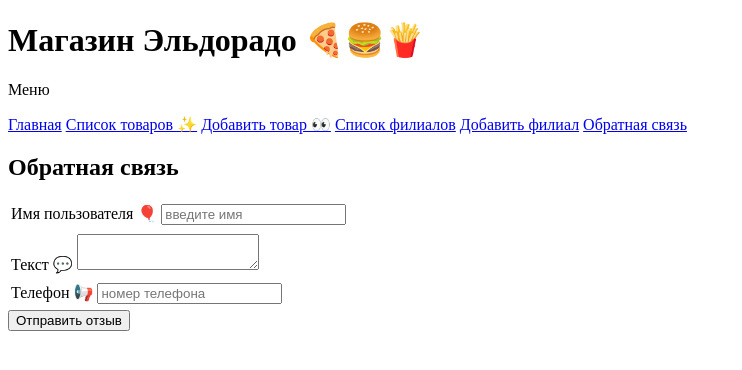
After one commit to eistop42/shop51, a Django app: page /feedback in a window 1280 px wide. The commit adds this page. Shown: the top 370 px of the page, without its empty margins (0-742 px from the left). Run offline with Django 5.2, Linux system fonts and the light colour scheme.

Commit message:
93-34 feedback, category

```diff
--- a/core/admin.py
+++ b/core/admin.py
@@ -1,7 +1,8 @@
 from django.contrib import admin
 
-from .models import Product, Filial, ProductCategory
+from .models import Product, Filial, ProductCategory, Feedback
 
 admin.site.register(Product)
 admin.site.register(Filial)
 admin.site.register(ProductCategory)
+admin.site.register(Feedback)
--- a/core/urls.py
+++ b/core/urls.py
@@ -8,8 +8,9 @@ urlpatterns = [
     path('myname', name),
     path('products', products),
     path('filials', filials),
-    path('products/<int:product_id>',  product_detail),
-    path('products/add', add_product),
+    path('products/<int:product_id>',  product_detail, name='product_detail'),
+    path('products/add', add_product, name='add_product'),
     path('filials/add', add_filial),
-    path('categories/<int:category_id>', products_category)
+    path('categories/<int:category_id>', products_category),
+    path('feedback', feedback, name='feedback')
 ]
--- a/core/views.py
+++ b/core/views.py
@@ -21,7 +21,7 @@ def name(request):
 def products(request):
 
     # получить товары из базы
-    categories = ProductCategory.objects.all()
+    categories = ProductCategory.objects.all() # select * from Product_category
 
     context = {'categories': categories}
     return render(request, 'products.html', context)
@@ -31,7 +31,10 @@ def products_category(request, category_id):
 
     category = ProductCategory.objects.get(id=category_id)
 
-    context = {'category': category}
+    # получаем все товары из категории
+    products = Product.objects.filter(category_id=category_id)
+
+    context = {'category': category, 'products': products}
     return render(request, 'products_category.html', context)
 
 
@@ -56,22 +59,35 @@ def add_product(request):
 
     errors = ''
     title = ''
+
+    # обработка формы
     if request.method == 'POST':
         # 1. Достать данные из запроса
         title = request.POST.get('title')
         count = request.POST.get('count')
         price = request.POST.get('price')
+        category = request.POST.get('category')
+
+        # проверить существование категории
+        if ProductCategory.objects.filter(id=category).exists():
+            category = ProductCategory.objects.get(id=category)
+        else:
+            category = None
 
         # 2 Проверить на валидность
-        if title and count and price:
+        if title and count and price and category:
         # 3. Если все ок - создать новый объект в базе.
-            Product.objects.create(name=title, count=count, price=price)
+
+            Product.objects.create(name=title, count=count, price=price, category=category)
             # 4. Куда-то перенаправить пользователя
             return redirect('/products')
         else:
             errors = 'Не заполнены некотрые поля'
 
-    context = {'errors': errors, 'title': title}
+    categories = ProductCategory.objects.all() # select * from core_product_category
+
+    context = {'errors': errors, 'title': title, 'categories': categories}
+
     return render(request, 'add_product.html', context)
 
 
@@ -92,3 +108,8 @@ def add_filial(request):
             return redirect('/filials')
 
     return render(request, 'add_filial.html')
+
+
+def feedback(request):
+
+    return render(request, 'feedback.html')
--- a/templates/base.html
+++ b/templates/base.html
@@ -16,9 +16,10 @@
 <p>Меню</p>
 <a href="/">Главная</a>
 <a href="/products">Cписок товаров ✨</a>
-<a href="/products/add">Добавить товар 👀</a>
+<a href="{% url 'add_product' %}">Добавить товар 👀</a>
 <a href="/filials">Cписок филиалов</a>
 <a href="/filials/add">Добавить филиал</a>
+<a href="{% url 'feedback' %}">Обратная связь</a>
 
 {% block content %}
 {% endblock %}
--- /dev/null
+++ b/templates/feedback.html
@@ -0,0 +1,28 @@
+{% extends 'base.html' %}
+
+{% block title %} Эльдорадо 🍟 {% endblock %}
+
+{% block content %}
+
+<h2>Обратная связь</h2>
+
+<form method="post">
+    <p style="color: red">{{ errors }}</p>
+    {% csrf_token %}
+    <div class="form-block">
+        <label>Имя пользователя 🎈</label>
+        <input name="first_name" type="text" placeholder="введите имя">
+    </div>
+    <div class="form-block">
+        <label>Текст 💬</label>
+        <textarea name="text"></textarea>
+    </div>
+    <div class="form-block">
+        <label>Телефон 📢</label>
+        <input name="phone" type="text" placeholder="номер телефона">
+    </div>
+    <button>Отправить отзыв</button>
+</form>
+
+
+{% endblock %}
--- a/templates/products.html
+++ b/templates/products.html
@@ -8,6 +8,7 @@
 
 <p>Категории товаров</p>
 
+
 {% for category in categories %}
 <a href="/categories/{{ category.id }}">{{ category.name }}</a>
 
--- a/templates/products_category.html
+++ b/templates/products_category.html
@@ -6,4 +6,10 @@
 
 <h2>Товары из категории  {{ category.name }}</h2>
 
+{% for product in products %}
+
+<p><b><a href="{% url 'product_detail' product.id %}">{{ product.name }}</a></b> - {{ product.price }} руб. {{ product.count }} штк. </p>
+
+{% endfor %}
+
 {% endblock %}
```
Also changed, not shown: core/models.py (+13 -0 lines), templates/add_product.html (+9 -0 lines), core/migrations/0004_feedback.py (added), db.sqlite3.
